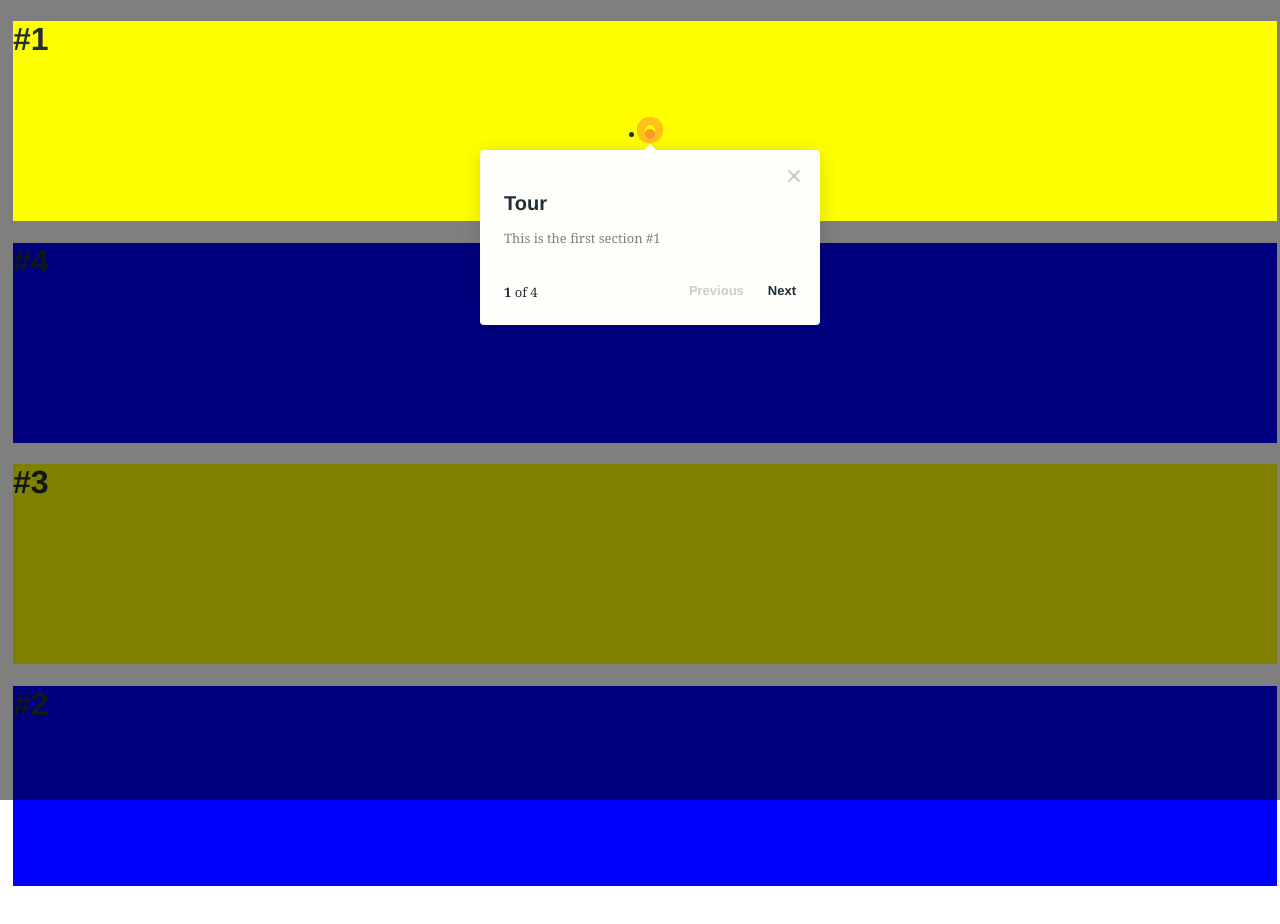
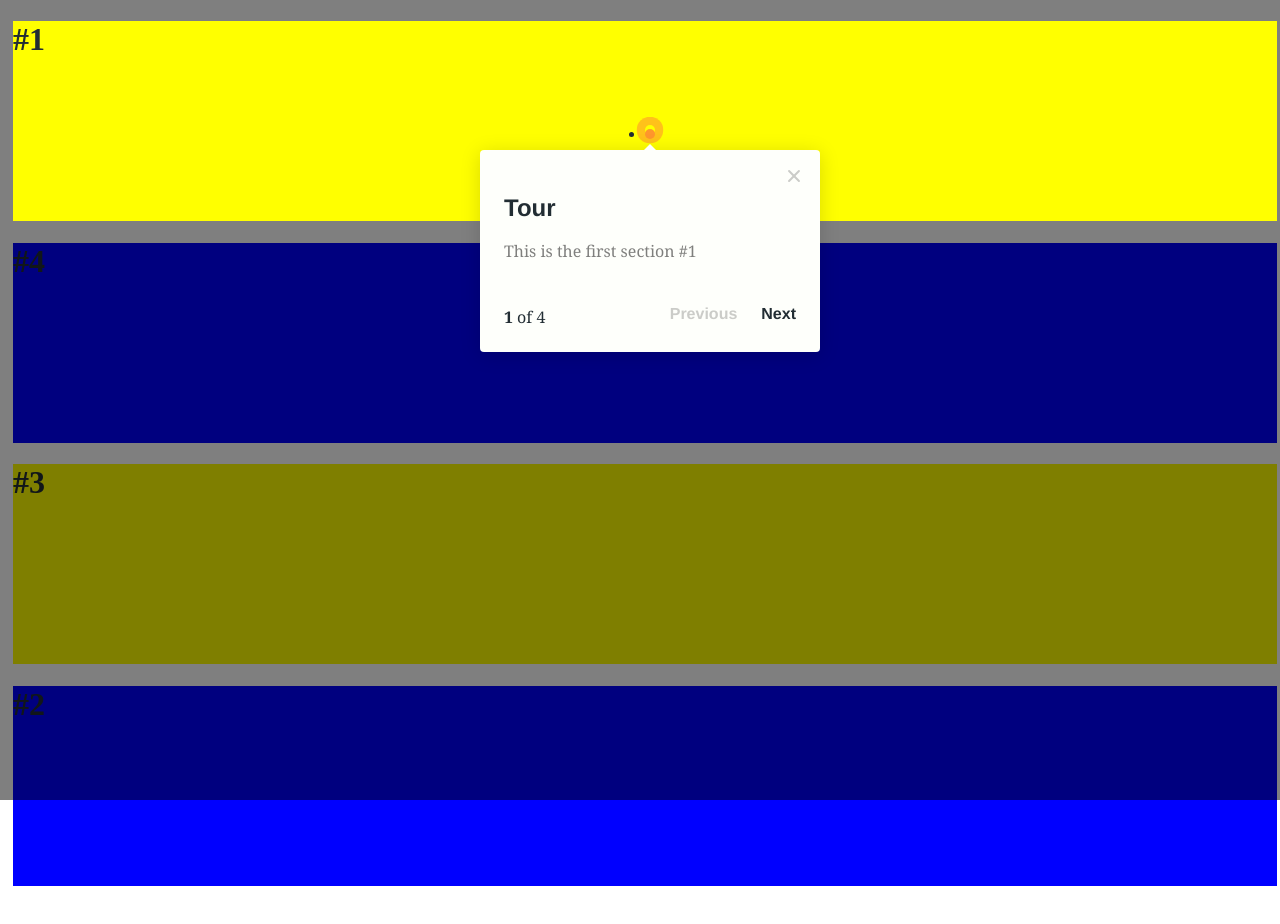
Before and after one commit to robophil/Product-Tour, a website: page index.html in a window 1280 px wide. Drawn offline with nearby package versions, Linux system fonts and the light colour scheme.

Commit message:
moved and also removed some CSS to prevent side effects in third party styles

```diff
--- a/css/product-tour.css
+++ b/css/product-tour.css
@@ -7,20 +7,9 @@ Primary style
   box-sizing: border-box;
 }
 
-html {
-  font-size: 62.5%;
-}
-
 body {
   min-height: 100%;
-  font-size: 1.6rem;
-  font-family: Helvetica, sans-serif;
   color: #222d33;
-}
-
-a {
-  color: #ff962c;
-  text-decoration: none;
 }
 
 /* --------------------------------
@@ -92,7 +81,12 @@ xnugget info
 Main Components
 
 -------------------------------- */
+.cd-tour-wrapper a {
+  color: #ff962c;
+  text-decoration: none;
+}
 .cd-tour-wrapper {
+  font-family: Helvetica, sans-serif;
   position: fixed;
   z-index: 2;
   height: 90%;
@@ -371,12 +365,10 @@ Main Components
   display: none;
 }
 .cd-single-step .cd-more-info h2 {
-  font-size: 2rem;
   line-height: 1.2;
   margin-bottom: .4em;
 }
 .cd-single-step .cd-more-info p {
-  font-size: 1.3rem;
   line-height: 1.6;
   margin-bottom: 1.4em;
   font-family: Georgia, serif;
@@ -435,7 +427,6 @@ Main Components
   /* step count e.g. 1 of 3*/
   float: left;
   padding-top: .1em;
-  font-size: 1.3rem;
   font-family: Georgia, serif;
 }
 @media only screen and (min-width: 768px) {
@@ -554,7 +545,6 @@ Main Components
   margin-right: 1.5em;
 }
 .cd-tour-nav a {
-  font-size: 1.3rem;
   color: #222d33;
   font-weight: bold;
 }
```
